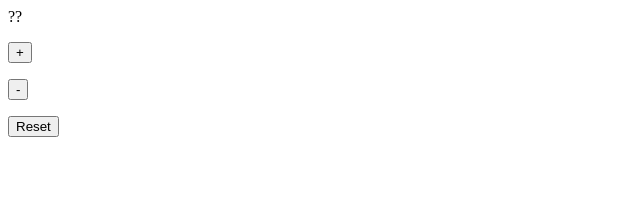
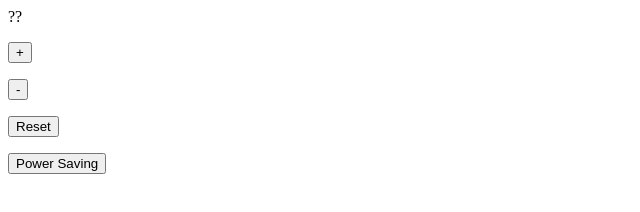
Before and after one commit to olucas92/Thermostat2, a plain HTML site: page index.html in a window 1280 px wide. Shown: the whole page, without its empty margins (0-640 px from the left). Drawn offline with Linux system fonts and the light colour scheme.

Commit message:
added html for the power saving, still need to do jquery

```diff
--- a/index.html
+++ b/index.html
@@ -18,3 +18,7 @@
       <p id="decrease-temperature"><button type="button">-</button></p>
       <p class="reset"><button type="button">Reset</button></p>
     </section>
+
+    <section id="power-saving-mode">
+      <p id="power-saving"><button type="button"><span id="psm">Power Saving</span></button></p>
+    </section>
```
